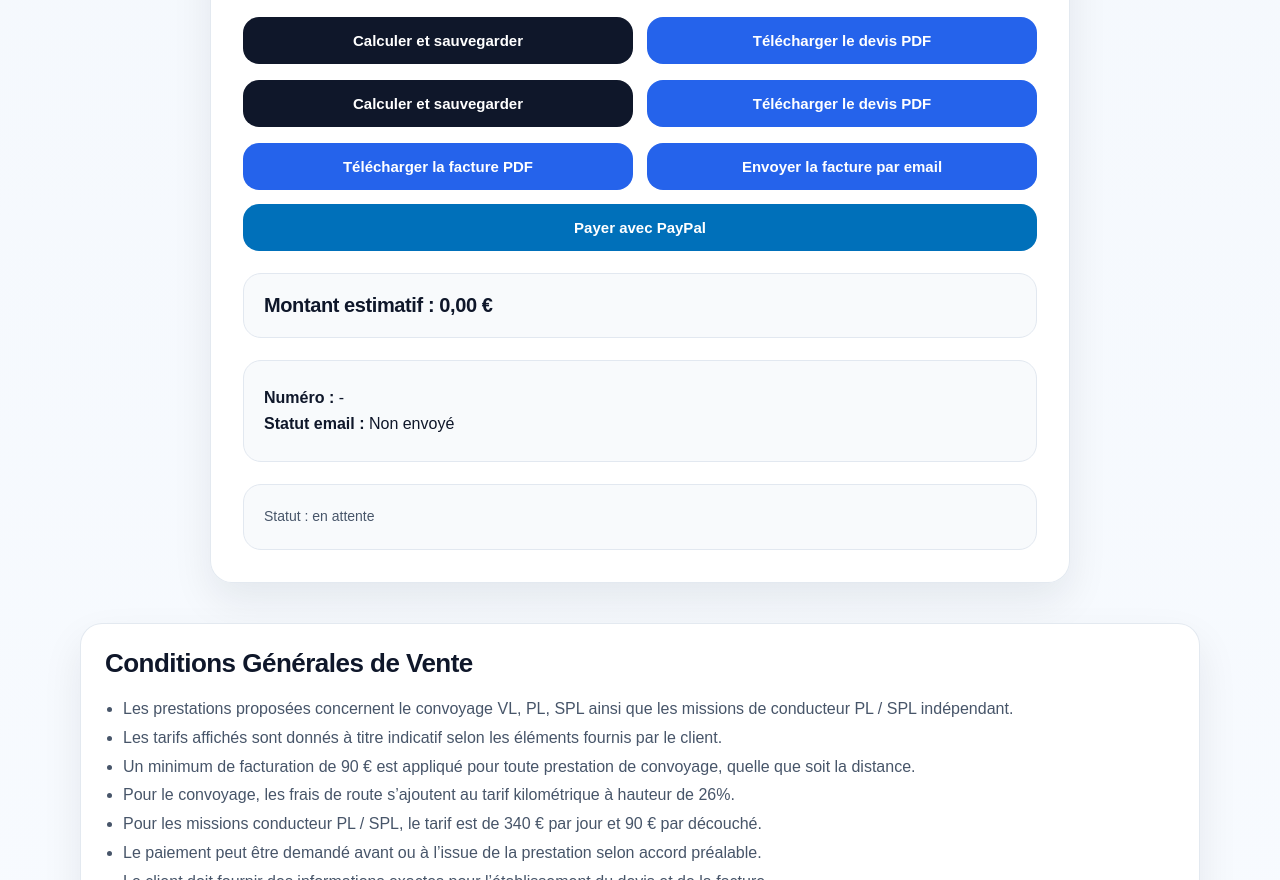
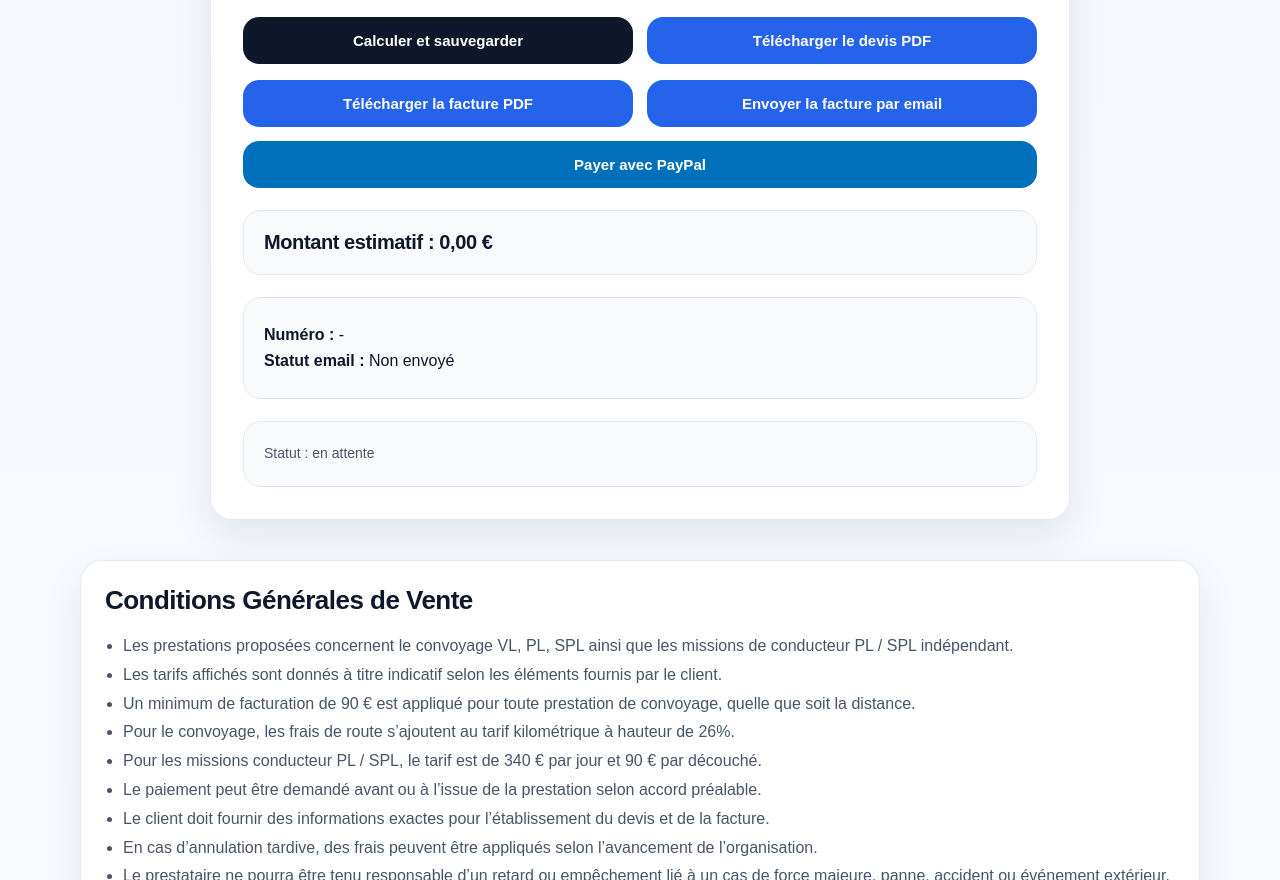
Before and after one commit to MPLE-convoyage/proconvoi17-site, a plain HTML site: page index.html in a window 1280 px wide. Shown: the part 2963-3843 px from the top of the page. Drawn offline with nearby package versions, Linux system fonts and the light colour scheme; no server answers.

```diff
--- a/index.html
+++ b/index.html
@@ -449,10 +449,6 @@
       <button class="secondary" onclick="telechargerDevis()">Télécharger le devis PDF</button>
     </div>
 
-    <div class="btn-row">
-  <button class="primary" onclick="calculer()">Calculer et sauvegarder</button>
-  <button class="secondary" onclick="telechargerDevis()">Télécharger le devis PDF</button>
-</div>
 
 <div class="btn-row-2">
   <button class="secondary" onclick="telechargerFacture()">Télécharger la facture PDF</button>
```
